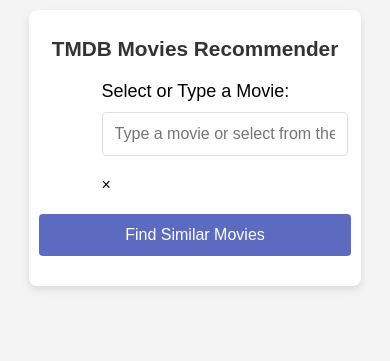
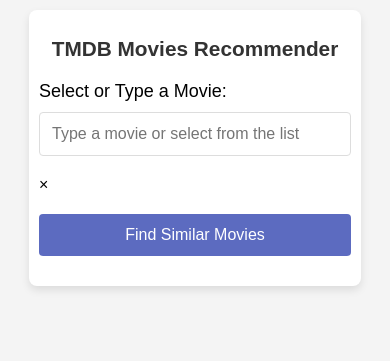
Before and after one commit to rajumeher1/auto_movie_scrap_and_recommendation_system, a FastAPI app: template webapp/templates/index.html in a window 390 px wide. Shown: the top 361 px of the page. Run offline with FastAPI, Linux system fonts and the light colour scheme; the template is opened without the code that fills it, so the values that code supplies are empty; parts of the project's set-up code (start-up, migrations or seed data) failed here and were passed over.

Commit message:
updata css

```diff
--- a/webapp/static/style.css
+++ b/webapp/static/style.css
@@ -150,7 +150,9 @@
     }
 
     .input-block {
-        width: fit-content;
+        width: 100%;
+        margin-bottom: 20px;
+        padding: 0 0 0 0;
     }
 
     input[type="text"],
```
